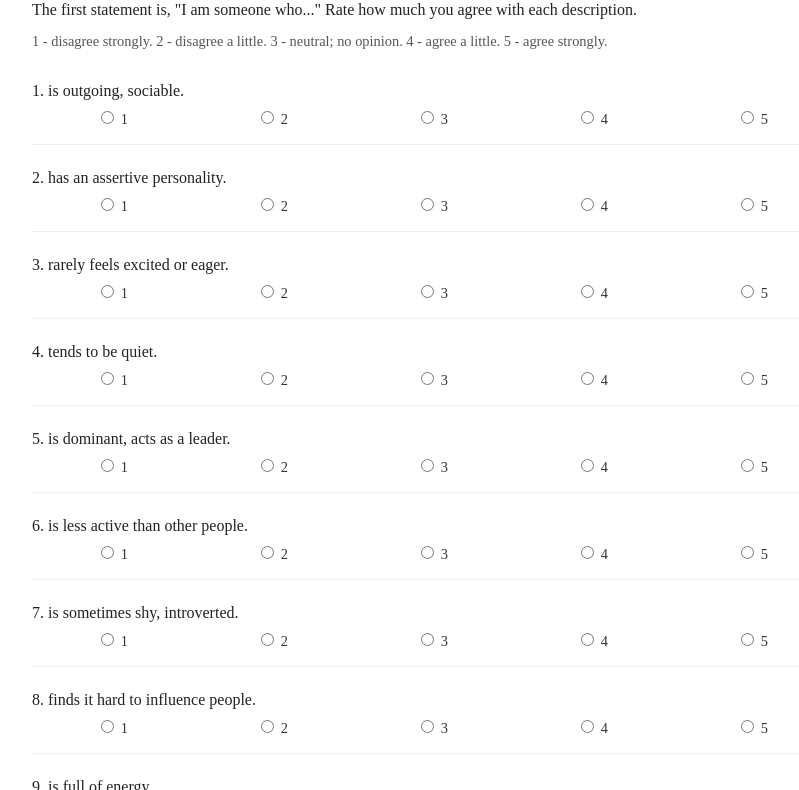
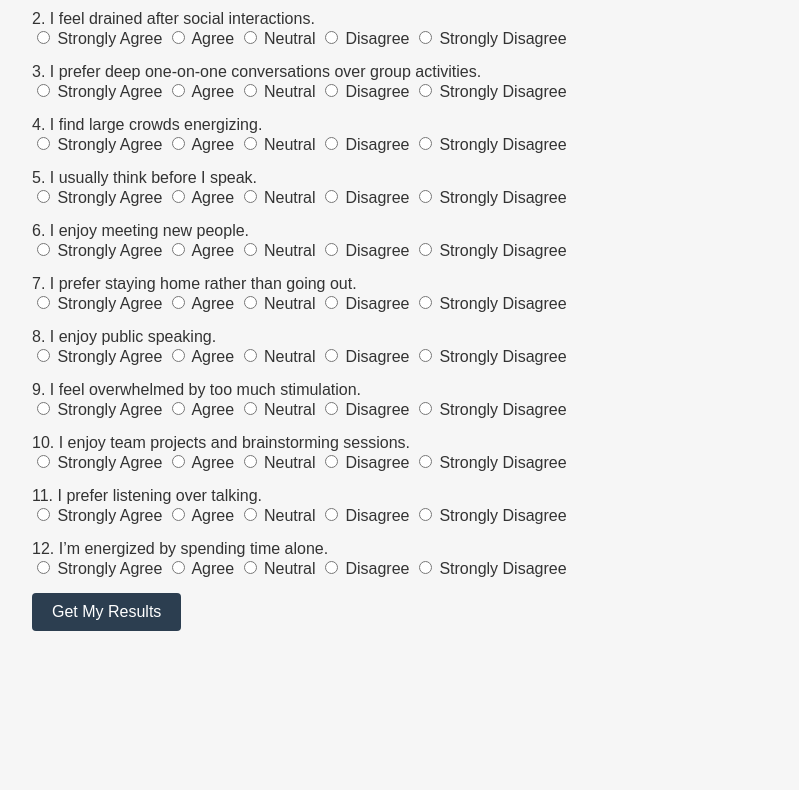
Before and after one commit to theintrovertedpastor/extroversion-quiz, a plain HTML site: page index.html in a window 1280 px wide. Shown: the part 143-933 px from the top of the page, without its empty margins (208-1007 px from the left). After the commit the page ends 800 px from the top, so only its background shows below. Drawn offline with Linux system fonts and the light colour scheme.

Commit message:
Update index.html

```diff
--- a/index.html
+++ b/index.html
@@ -5,181 +5,170 @@
   <meta name="viewport" content="width=device-width, initial-scale=1.0"/>
   <title>Extroversion Quiz</title>
   <style>
-    .quiz-container {
-      background-color: #ffffff;
-      color: #222;
-      font-family: "Libre Baskerville", serif;
-      padding: 2rem;
-      border-radius: 12px;
-      box-shadow: 0 4px 12px rgba(0,0,0,0.1);
+    body {
+      font-family: Arial, sans-serif;
+      background-color: #f6f6f6;
+      padding: 20px;
+      color: #333;
       max-width: 800px;
-      margin: 2rem auto;
+      margin: auto;
     }
-
-    .quiz-container h2 {
-      font-size: 2rem;
-      font-weight: bold;
-      margin-bottom: 1rem;
-      color: #222;
+    h1 {
+      color: #2c3e50;
     }
-
-    .quiz-container p.description {
+    .question {
+      margin-bottom: 15px;
+    }
+    button {
+      padding: 10px 20px;
       font-size: 1rem;
-      margin-bottom: 0.5rem;
-    }
-
-    .quiz-container p.scale-description {
-      font-size: 0.9rem;
-      margin-bottom: 2rem;
-      color: #555;
-    }
-
-    .question {
-      margin-bottom: 1.5rem;
-      padding-bottom: 1rem;
-      border-bottom: 1px solid #eee;
-    }
-
-    .question p {
-      margin-bottom: 0.5rem;
-      font-size: 1rem;
-      font-weight: 500;
-    }
-
-    .options {
-      display: flex;
-      justify-content: space-between;
-    }
-
-    .options label {
-      flex: 1;
-      text-align: center;
-      cursor: pointer;
-      font-size: 0.9rem;
-      color: #333;
-    }
-
-    .options input[type="radio"] {
-      margin-bottom: 0.25rem;
-    }
-
-    .submit-btn {
-      display: block;
-      margin: 2rem auto 1rem auto;
-      background-color: #333;
+      background-color: #2c3e50;
       color: white;
       border: none;
-      padding: 0.75rem 1.5rem;
-      font-size: 1rem;
-      border-radius: 6px;
       cursor: pointer;
-      transition: background-color 0.3s ease;
+      border-radius: 4px;
     }
-
-    .submit-btn:hover {
-      background-color: #111;
+    button:hover {
+      background-color: #1a242f;
     }
-
-    #result {
+    .result {
+      margin-top: 20px;
+      font-weight: bold;
       font-size: 1.2rem;
-      font-weight: bold;
-      margin-top: 1.5rem;
-      text-align: center;
-      color: #006400;
+      padding: 15px;
+      background-color: #e8e8e8;
+      border-left: 6px solid #2c3e50;
     }
   </style>
 </head>
 <body>
-  <div class="quiz-container">
-    <h2>Where Do You Land on the Extroversion Spectrum?</h2>
-    <p class="description">The first statement is, "I am someone who..." Rate how much you agree with each description.</p>
-    <p class="scale-description">1 - disagree strongly. 2 - disagree a little. 3 - neutral; no opinion. 4 - agree a little. 5 - agree strongly.</p>
-
-    <form id="big5quiz">
-      <div id="quiz-questions"></div>
-      <button type="submit" class="submit-btn">See Your Results</button>
-    </form>
-
-    <div id="result"></div>
-  </div>
+  <h1>Extroversion Quiz</h1>
+  <form id="quizForm">
+    <div class="question">
+      <label>1. I enjoy being the center of attention.</label><br/>
+      <input type="radio" name="q1" value="5" required> Strongly Agree
+      <input type="radio" name="q1" value="4"> Agree
+      <input type="radio" name="q1" value="3"> Neutral
+      <input type="radio" name="q1" value="2"> Disagree
+      <input type="radio" name="q1" value="1"> Strongly Disagree
+    </div>
+    <div class="question">
+      <label>2. I feel drained after social interactions.</label><br/>
+      <input type="radio" name="q2" value="1" required> Strongly Agree
+      <input type="radio" name="q2" value="2"> Agree
+      <input type="radio" name="q2" value="3"> Neutral
+      <input type="radio" name="q2" value="4"> Disagree
+      <input type="radio" name="q2" value="5"> Strongly Disagree
+    </div>
+    <div class="question">
+      <label>3. I prefer deep one-on-one conversations over group activities.</label><br/>
+      <input type="radio" name="q3" value="1" required> Strongly Agree
+      <input type="radio" name="q3" value="2"> Agree
+      <input type="radio" name="q3" value="3"> Neutral
+      <input type="radio" name="q3" value="4"> Disagree
+      <input type="radio" name="q3" value="5"> Strongly Disagree
+    </div>
+    <div class="question">
+      <label>4. I find large crowds energizing.</label><br/>
+      <input type="radio" name="q4" value="5" required> Strongly Agree
+      <input type="radio" name="q4" value="4"> Agree
+      <input type="radio" name="q4" value="3"> Neutral
+      <input type="radio" name="q4" value="2"> Disagree
+      <input type="radio" name="q4" value="1"> Strongly Disagree
+    </div>
+    <div class="question">
+      <label>5. I usually think before I speak.</label><br/>
+      <input type="radio" name="q5" value="1" required> Strongly Agree
+      <input type="radio" name="q5" value="2"> Agree
+      <input type="radio" name="q5" value="3"> Neutral
+      <input type="radio" name="q5" value="4"> Disagree
+      <input type="radio" name="q5" value="5"> Strongly Disagree
+    </div>
+    <div class="question">
+      <label>6. I enjoy meeting new people.</label><br/>
+      <input type="radio" name="q6" value="5" required> Strongly Agree
+      <input type="radio" name="q6" value="4"> Agree
+      <input type="radio" name="q6" value="3"> Neutral
+      <input type="radio" name="q6" value="2"> Disagree
+      <input type="radio" name="q6" value="1"> Strongly Disagree
+    </div>
+    <div class="question">
+      <label>7. I prefer staying home rather than going out.</label><br/>
+      <input type="radio" name="q7" value="1" required> Strongly Agree
+      <input type="radio" name="q7" value="2"> Agree
+      <input type="radio" name="q7" value="3"> Neutral
+      <input type="radio" name="q7" value="4"> Disagree
+      <input type="radio" name="q7" value="5"> Strongly Disagree
+    </div>
+    <div class="question">
+      <label>8. I enjoy public speaking.</label><br/>
+      <input type="radio" name="q8" value="5" required> Strongly Agree
+      <input type="radio" name="q8" value="4"> Agree
+      <input type="radio" name="q8" value="3"> Neutral
+      <input type="radio" name="q8" value="2"> Disagree
+      <input type="radio" name="q8" value="1"> Strongly Disagree
+    </div>
+    <div class="question">
+      <label>9. I feel overwhelmed by too much stimulation.</label><br/>
+      <input type="radio" name="q9" value="1" required> Strongly Agree
+      <input type="radio" name="q9" value="2"> Agree
+      <input type="radio" name="q9" value="3"> Neutral
+      <input type="radio" name="q9" value="4"> Disagree
+      <input type="radio" name="q9" value="5"> Strongly Disagree
+    </div>
+    <div class="question">
+      <label>10. I enjoy team projects and brainstorming sessions.</label><br/>
+      <input type="radio" name="q10" value="5" required> Strongly Agree
+      <input type="radio" name="q10" value="4"> Agree
+      <input type="radio" name="q10" value="3"> Neutral
+      <input type="radio" name="q10" value="2"> Disagree
+      <input type="radio" name="q10" value="1"> Strongly Disagree
+    </div>
+    <div class="question">
+      <label>11. I prefer listening over talking.</label><br/>
+      <input type="radio" name="q11" value="1" required> Strongly Agree
+      <input type="radio" name="q11" value="2"> Agree
+      <input type="radio" name="q11" value="3"> Neutral
+      <input type="radio" name="q11" value="4"> Disagree
+      <input type="radio" name="q11" value="5"> Strongly Disagree
+    </div>
+    <div class="question">
+      <label>12. I’m energized by spending time alone.</label><br/>
+      <input type="radio" name="q12" value="1" required> Strongly Agree
+      <input type="radio" name="q12" value="2"> Agree
+      <input type="radio" name="q12" value="3"> Neutral
+      <input type="radio" name="q12" value="4"> Disagree
+      <input type="radio" name="q12" value="5"> Strongly Disagree
+    </div>
+    <button type="submit">Get My Results</button>
+  </form>
+  <div id="result" class="result" style="display:none;"></div>
 
   <script>
-    document.addEventListener("DOMContentLoaded", function() {
-      const questions = [
-        { text: "is outgoing, sociable.", reverse: false },
-        { text: "has an assertive personality.", reverse: false },
-        { text: "rarely feels excited or eager.", reverse: true },
-        { text: "tends to be quiet.", reverse: true },
-        { text: "is dominant, acts as a leader.", reverse: false },
-        { text: "is less active than other people.", reverse: true },
-        { text: "is sometimes shy, introverted.", reverse: true },
-        { text: "finds it hard to influence people.", reverse: true },
-        { text: "is full of energy.", reverse: false },
-        { text: "laughs easily.", reverse: false },
-        { text: "enjoys being the center of attention.", reverse: false },
-        { text: "avoids large gatherings whenever possible.", reverse: true }
-      ];
+    document.getElementById("quizForm").addEventListener("submit", function(e) {
+      e.preventDefault();
+      const formData = new FormData(e.target);
+      let score = 0;
+      for (let value of formData.values()) {
+        score += parseInt(value);
+      }
 
-      const quizContainer = document.getElementById("quiz-questions");
+      let resultText = "";
+      if (score <= 24) {
+        resultText = "You are a Strong Introvert!";
+      } else if (score <= 31) {
+        resultText = "You are a Moderate Introvert.";
+      } else if (score <= 36) {
+        resultText = "You are an Ambivert – balanced and flexible.";
+      } else if (score <= 43) {
+        resultText = "You are a Moderate Extrovert.";
+      } else {
+        resultText = "You are a Strong Extrovert!";
+      }
 
-      questions.forEach((q, index) => {
-        const questionDiv = document.createElement("div");
-        questionDiv.className = "question";
-        questionDiv.dataset.reverse = q.reverse;
-        const qNumber = index + 1;
-
-        questionDiv.innerHTML = `
-          <p>${qNumber}. ${q.text}</p>
-          <div class="options">
-            ${[1, 2, 3, 4, 5].map(num => `
-              <label><input type="radio" name="q${qNumber}" value="${num}"> ${num}</label>
-            `).join('')}
-          </div>
-        `;
-
-        quizContainer.appendChild(questionDiv);
-      });
-
-      const form = document.getElementById("big5quiz");
-      const result = document.getElementById("result");
-
-      form.addEventListener("submit", function(e) {
-        e.preventDefault();
-        const answers = new FormData(form);
-        let total = 0;
-        let count = 0;
-        questions.forEach((q, i) => {
-          const val = parseInt(answers.get(`q${i + 1}`), 10);
-          if (!isNaN(val)) {
-            total += q.reverse ? (6 - val) : val;
-            count++;
-          }
-        });
-
-        if (count < questions.length) {
-          result.textContent = "Please answer all questions before submitting.";
-          result.style.color = "#b00020";
-          return;
-        }
-
-        const avg = total / count;
-        let feedback = "";
-
-        if (avg >= 4.5) {
-          feedback = "You're an enthusiastic extrovert! You thrive in social situations.";
-        } else if (avg >= 3.5) {
-          feedback = "You're moderately extroverted. You enjoy social time, but also value your space.";
-        } else if (avg >= 2.5) {
-          feedback = "You're balanced on the spectrum, possibly an ambivert.";
-        } else if (avg >= 1.5) {
-          feedback = "You're more on the introverted side. Social settings may drain you.";
-        } else {
-          feedback = "You're a deep introvert, most at home in quiet, reflective spaces.";
-        }
-
-        result.textContent = feedback;
-        result.style.color = "#006400";
-      });
+      const resultDiv = document.getElementById("result");
+      resultDiv.style.display = "block";
+      resultDiv.innerText = `Your score is ${score}. ${resultText}`;
     });
   </script>
 </body>
```
